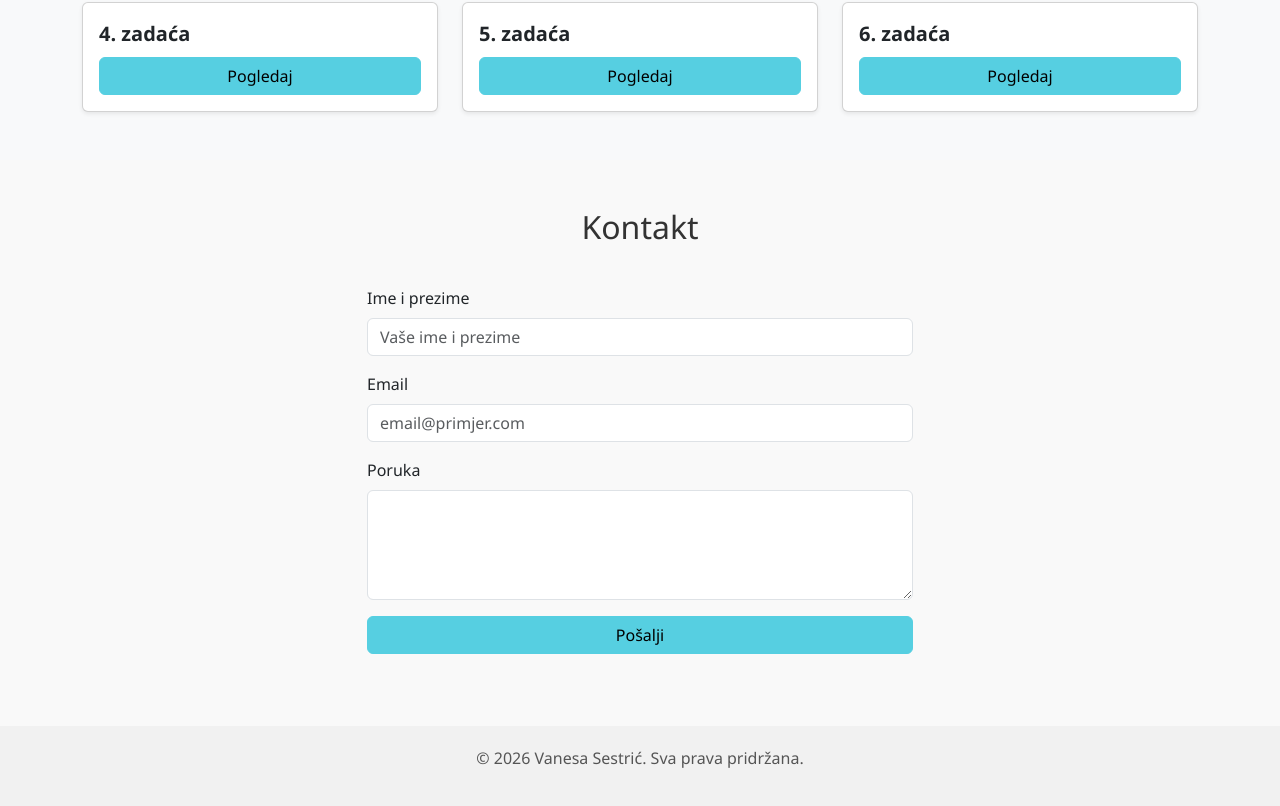
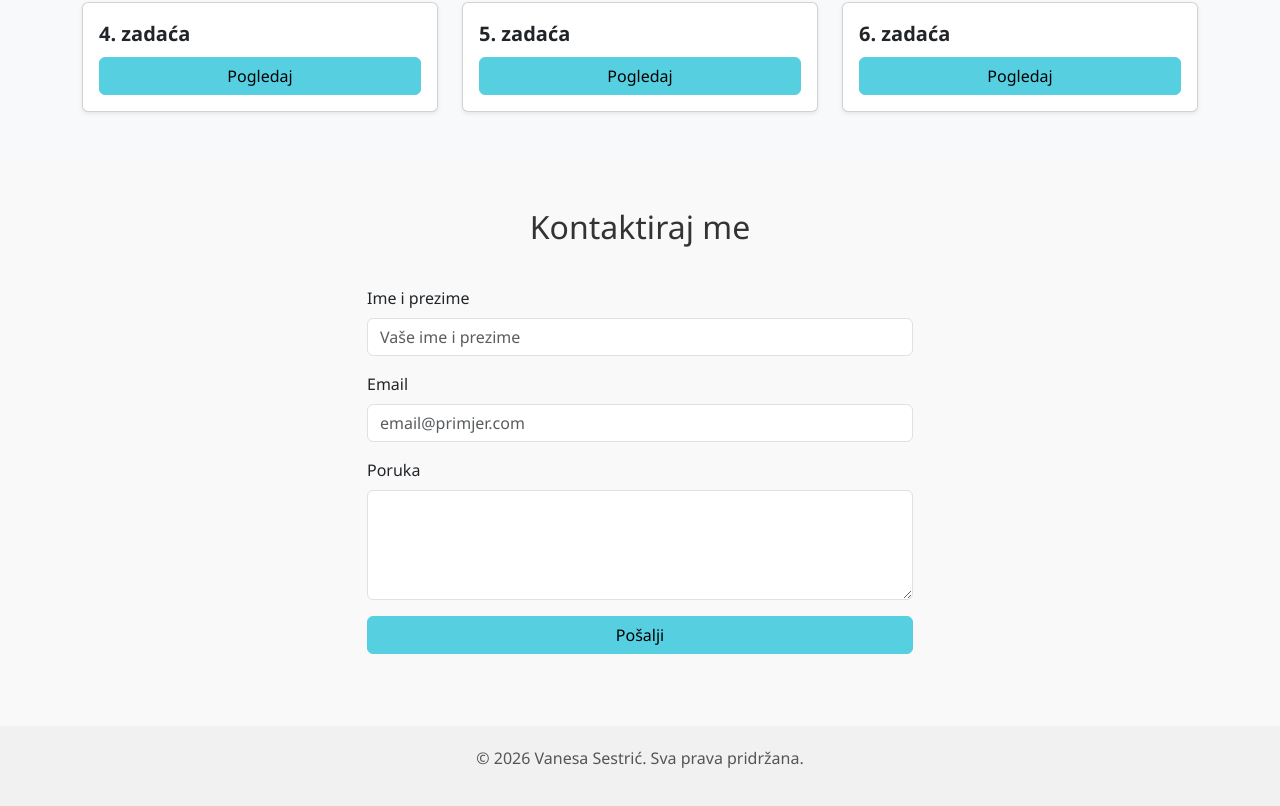
Before and after one commit to vanesasestric/wp_sestric_vanesa, a plain HTML site: page index.html in a window 1280 px wide. Shown: the part 1365-2171 px from the top of the page. Drawn offline with nearby package versions, Linux system fonts and the light colour scheme.

Commit message:
Update index.html

```diff
--- a/index.html
+++ b/index.html
@@ -165,7 +165,7 @@ footer { background: #f1f1f1; padding: 20px 0; text-align: center; color: #555;
 <!-- Kontakt -->
 <section id="kontakt" class="py-5">
 <div class="container">
-<h2 class="section-title text-center">Kontakt</h2>
+<h2 class="section-title text-center">Kontaktiraj me</h2>
 <div class="row justify-content-center">
     <div class="col-md-6 mb-4">
         <form>
```
